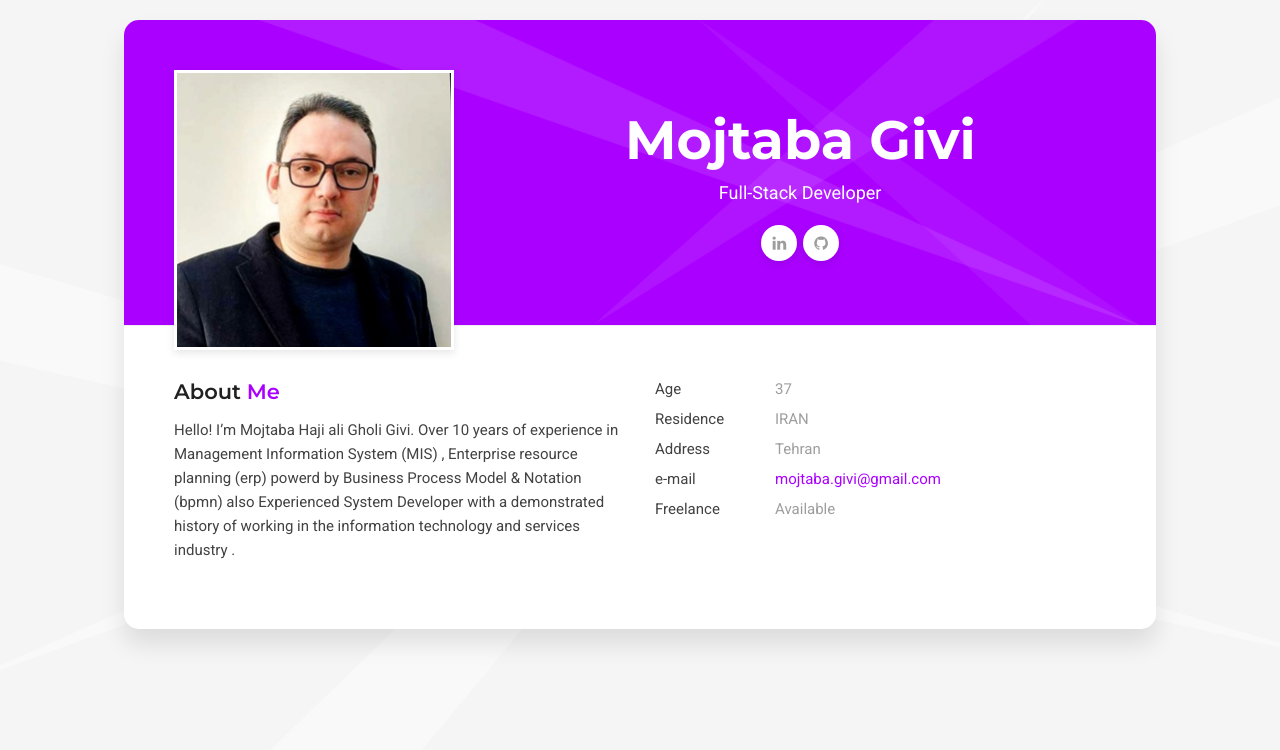
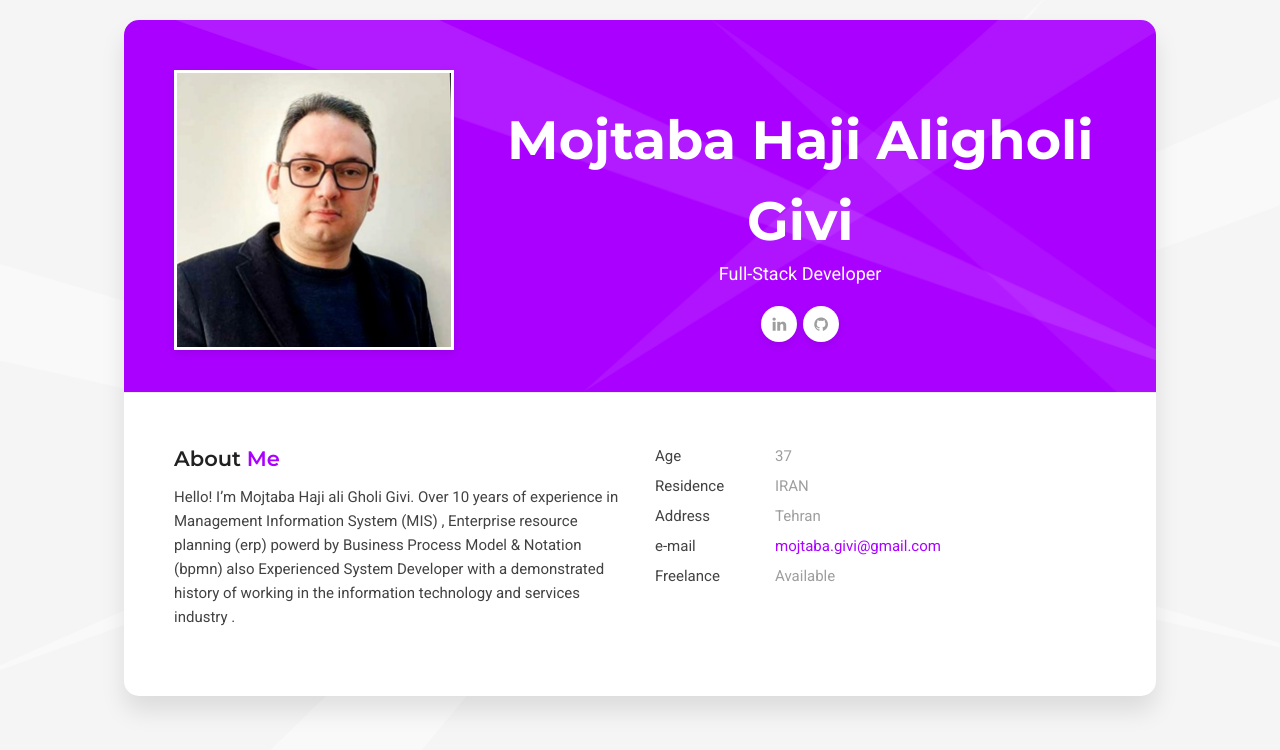
Before and after one commit to mojtabagivi/mojtabagivi.github.io, a plain HTML site: page index.html in a window 1280 px wide. Drawn offline with Linux system fonts and the light colour scheme.

Commit message:
Update index.html

```diff
--- a/index.html
+++ b/index.html
@@ -93,7 +93,7 @@
 
                   <div class="col-sm-8 col-md-8 col-lg-8">
                     <div class="title-block">
-                      <h1>Mojtaba Givi</h1>
+                      <h1>Mojtaba Haji Aligholi Givi</h1>
                       <div class="owl-carousel text-rotation">
                         <div class="item">
                           <div class="sp-subtitle">Full-Stack Developer</div>
```
